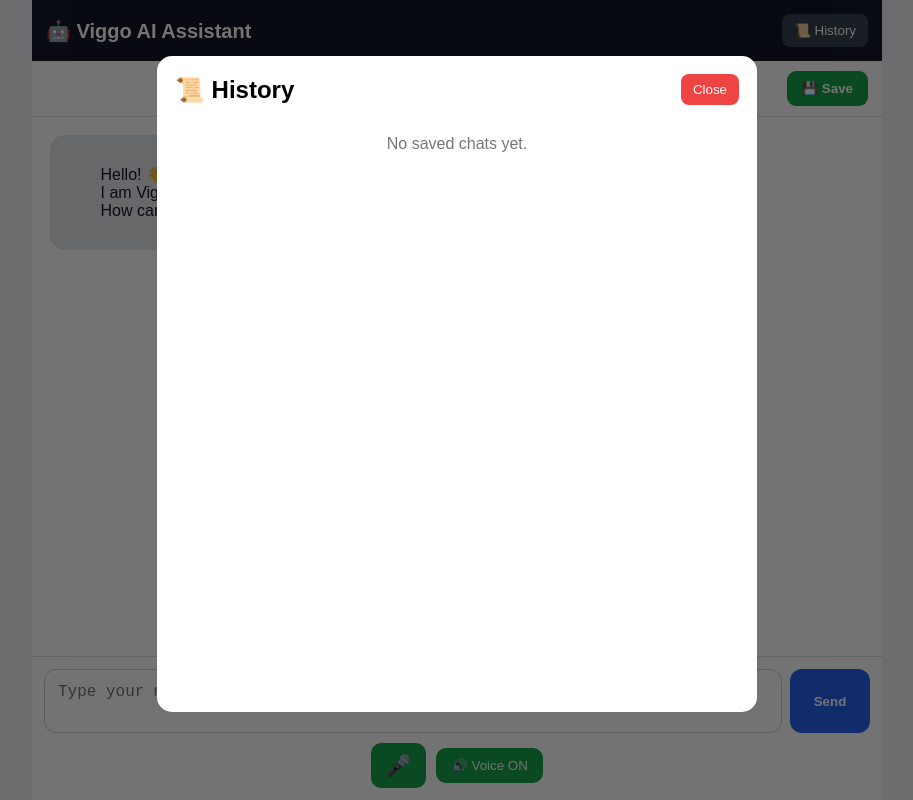
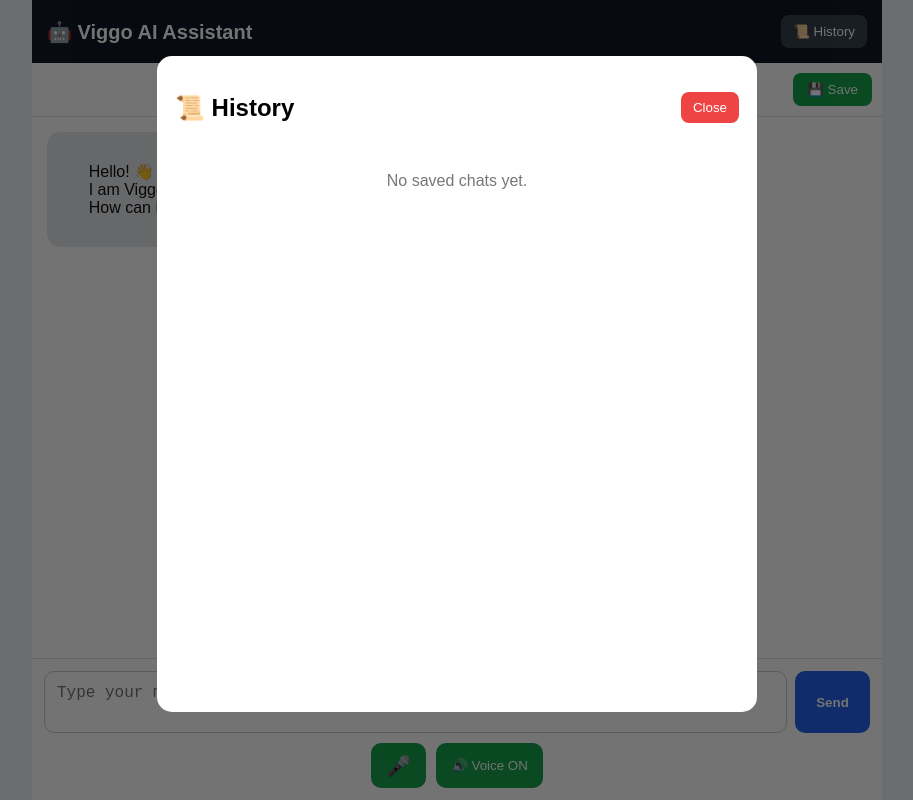
Before and after one commit to thulasisrithulasisri3-ctrl/AI-Tool, a website: page index.html in a window 1280 px wide. Both pictures are taken after a click on the button "📜 History". Shown: the whole page, without its empty margins (183-1096 px from the left). Drawn offline with Linux system fonts and the light colour scheme.

Commit message:
Update index.html

```diff
--- a/index.html
+++ b/index.html
@@ -3,7 +3,6 @@
 <head>
   <meta charset="UTF-8">
   <meta name="viewport" content="width=device-width, initial-scale=1.0">
-
   <title>Viggo AI Assistant</title>
 
   <style>
@@ -18,7 +17,6 @@
     }
 
     .app {
-      width: 100%;
       max-width: 850px;
       height: 100vh;
       margin: auto;
@@ -27,16 +25,16 @@
       flex-direction: column;
     }
 
-    .header {
+    header {
       background: #111827;
       color: white;
-      padding: 14px;
+      padding: 15px;
       display: flex;
       justify-content: space-between;
       align-items: center;
     }
 
-    .header h1 {
+    header h1 {
       margin: 0;
       font-size: 20px;
     }
@@ -46,41 +44,38 @@
       cursor: pointer;
     }
 
-    .history-btn {
+    #historyButton {
       background: #374151;
       color: white;
       padding: 9px 12px;
       border-radius: 8px;
     }
 
-    .save-area {
-      display: flex;
-      justify-content: flex-end;
-      padding: 10px 14px;
+    .save-bar {
+      padding: 10px;
+      text-align: right;
       border-bottom: 1px solid #ddd;
     }
 
     #saveButton {
       background: #16a34a;
       color: white;
-      padding: 10px 15px;
-      border-radius: 9px;
-      font-weight: bold;
+      padding: 9px 14px;
+      border-radius: 8px;
     }
 
     #chat {
       flex: 1;
       overflow-y: auto;
-      padding: 18px;
+      padding: 15px;
     }
 
     .message {
-      max-width: 82%;
+      max-width: 80%;
       padding: 12px 15px;
-      margin-bottom: 12px;
-      border-radius: 15px;
+      margin-bottom: 10px;
+      border-radius: 14px;
       white-space: pre-wrap;
-      word-wrap: break-word;
     }
 
     .user {
@@ -92,12 +87,12 @@
     .ai {
       margin-right: auto;
       background: #e5e7eb;
-      color: #111827;
+      color: #111;
     }
 
     .input-area {
+      padding: 12px;
       border-top: 1px solid #ddd;
-      padding: 12px;
     }
 
     .input-row {
@@ -107,42 +102,35 @@
 
     #message {
       flex: 1;
-      min-width: 0;
       resize: none;
-      padding: 13px;
+      padding: 12px;
+      border: 1px solid #ccc;
+      border-radius: 10px;
       font-size: 16px;
-      border: 1px solid #ccc;
-      border-radius: 12px;
-      outline: none;
     }
 
     #send {
-      width: 80px;
-      border-radius: 12px;
+      width: 75px;
       background: #2563eb;
       color: white;
+      border-radius: 10px;
       font-weight: bold;
-    }
-
-    #send:disabled {
-      opacity: 0.5;
     }
 
     .controls {
       display: flex;
       justify-content: center;
-      align-items: center;
       gap: 10px;
       margin-top: 10px;
     }
 
     #mic {
+      background: #16a34a;
+      color: white;
       width: 55px;
       height: 45px;
       border-radius: 10px;
-      background: #16a34a;
-      color: white;
-      font-size: 21px;
+      font-size: 20px;
     }
 
     #mic.listening {
@@ -150,10 +138,10 @@
     }
 
     #voiceToggle {
+      background: #16a34a;
+      color: white;
       padding: 10px 15px;
       border-radius: 10px;
-      background: #16a34a;
-      color: white;
     }
 
     #voiceToggle.off {
@@ -166,8 +154,8 @@
       display: none;
       position: fixed;
       inset: 0;
-      background: rgba(0, 0, 0, 0.55);
-      z-index: 1000;
+      background: rgba(0,0,0,.55);
+      z-index: 100;
     }
 
     .history-box {
@@ -187,10 +175,6 @@
       align-items: center;
     }
 
-    .history-header h2 {
-      margin: 0;
-    }
-
     #closeHistory {
       background: #ef4444;
       color: white;
@@ -201,7 +185,7 @@
     .history-item {
       border: 1px solid #ddd;
       border-radius: 12px;
-      padding: 14px;
+      padding: 12px;
       margin-top: 12px;
     }
 
@@ -210,19 +194,13 @@
       background: #fffbea;
     }
 
-    .history-title {
-      font-weight: bold;
-      margin-bottom: 8px;
+    .history-user {
+      color: #2563eb;
+      margin: 7px 0;
     }
 
-    .history-user,
     .history-ai {
-      white-space: pre-wrap;
-      margin-bottom: 7px;
-    }
-
-    .history-user {
-      color: #2563eb;
+      margin: 7px 0;
     }
 
     .history-time {
@@ -233,7 +211,7 @@
     .history-actions {
       display: flex;
       gap: 8px;
-      margin-top: 12px;
+      margin-top: 10px;
     }
 
     .pin-btn {
@@ -254,20 +232,6 @@
       color: #777;
       padding: 30px;
     }
-
-    @media (max-width: 600px) {
-      .message {
-        max-width: 90%;
-      }
-
-      #send {
-        width: 70px;
-      }
-
-      .header h1 {
-        font-size: 17px;
-      }
-    }
   </style>
 </head>
 
@@ -275,30 +239,19 @@
 
 <div class="app">
 
-    <div class="header">
-
+  <header>
     <h1>🤖 Viggo AI Assistant</h1>
 
-      <button
-        id="historyButton"
-        class="history-btn"
-        type="button">
+    <button id="historyButton">
       📜 History
     </button>
+  </header>
 
-    </div>
-
-
-    <div class="save-area">
-
-      <button
-        id="saveButton"
-        type="button">
+  <div class="save-bar">
+    <button id="saveButton">
       💾 Save
     </button>
-
   </div>
-
 
   <div id="chat">
 
@@ -310,7 +263,6 @@
 
   </div>
 
-
   <div class="input-area">
 
     <div class="input-row">
@@ -318,28 +270,22 @@
       <textarea
         id="message"
         rows="2"
-          placeholder="Type your message..."></textarea>
+        placeholder="Type your message..."
+      ></textarea>
 
-        <button
-          id="send"
-          type="button">
+      <button id="send">
         Send
       </button>
 
     </div>
 
-
     <div class="controls">
 
-        <button
-          id="mic"
-          type="button">
+      <button id="mic">
         🎤
       </button>
 
-        <button
-          id="voiceToggle"
-          type="button">
+      <button id="voiceToggle">
         🔊 Voice ON
       </button>
 
@@ -360,9 +306,7 @@
 
       <h2>📜 History</h2>
 
-        <button
-          id="closeHistory"
-          type="button">
+      <button id="closeHistory">
         Close
       </button>
 
@@ -375,7 +319,7 @@
 </div>
 
 
-  <script src="./script.js"></script>
+<script src="script.js"></script>
 
 </body>
 </html>
```
Lines whose indentation alone changed are shown as unchanged.
